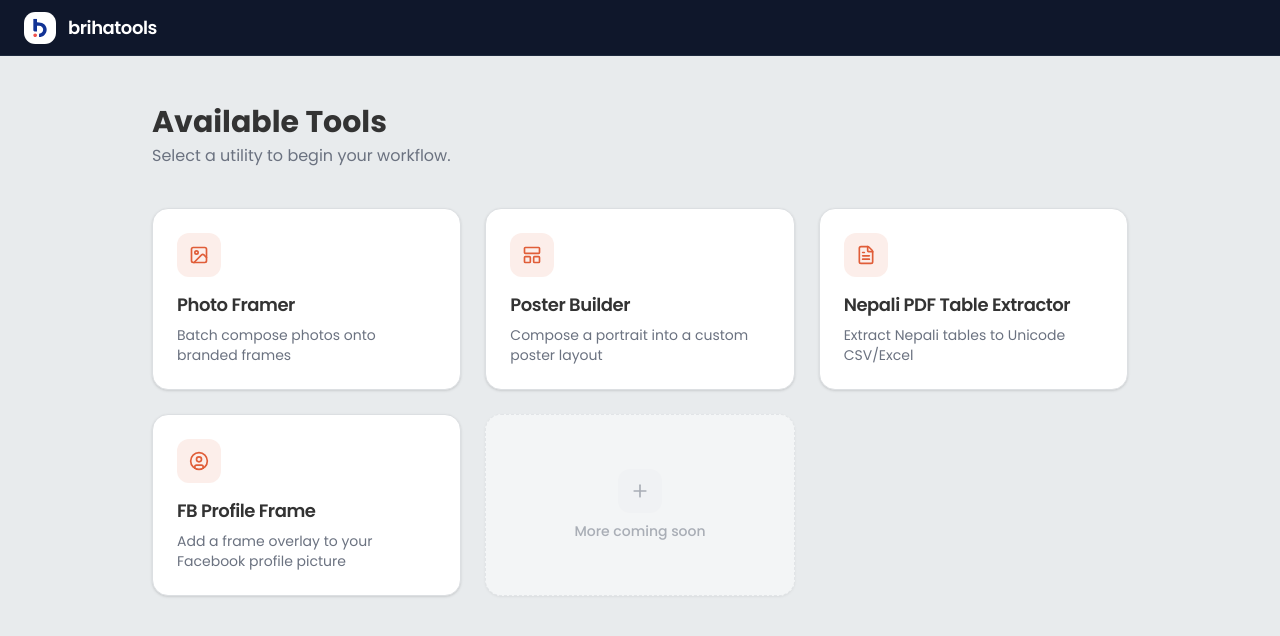
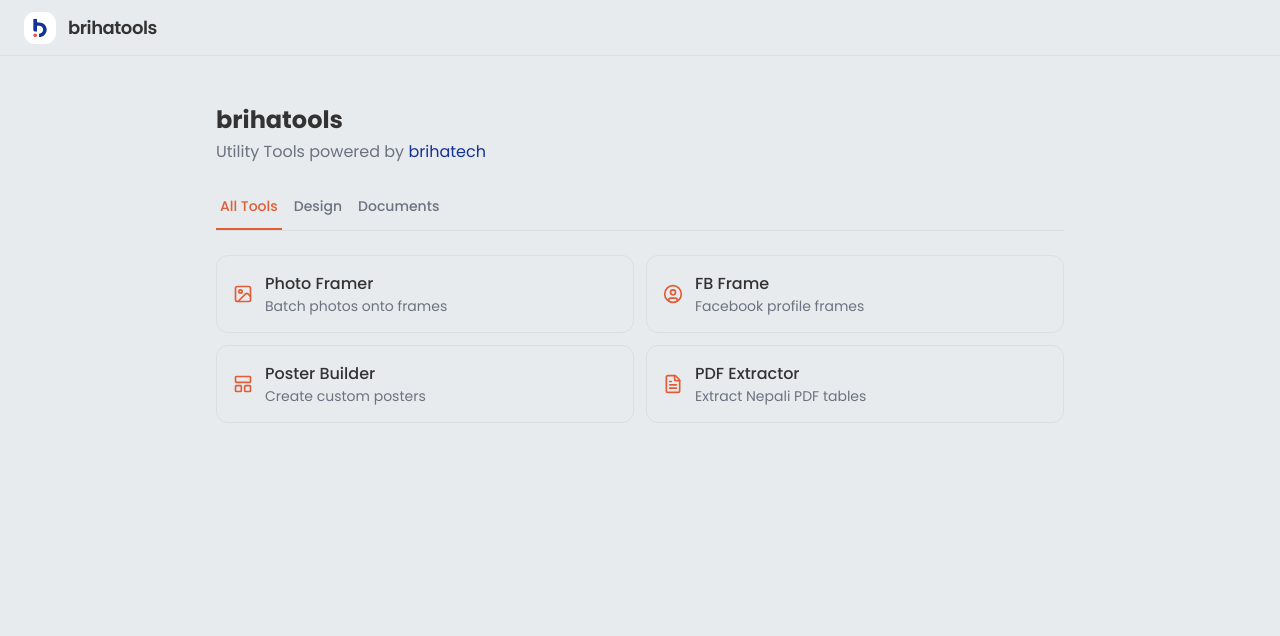
Before and after one commit to brihatech/brihatools, a React (Vite) app: page / in a window 1280 px wide. Shown: the top 636 px of the page. Built offline with nearby package versions, Linux system fonts and the light colour scheme.

Commit message:
refactor: homepage

```diff
--- a/src/components/layout/app-header.tsx
+++ b/src/components/layout/app-header.tsx
@@ -7,7 +7,7 @@ export function AppHeader() {
   const isHome = location.pathname === "/";
 
   return (
-    <nav className="flex h-14 shrink-0 items-center border-slate-800 border-b bg-slate-900 px-4 text-white sm:px-6">
+    <nav className="flex h-14 shrink-0 items-center border-b bg-background px-4 sm:px-6">
       <Link
         className="flex items-center gap-3 font-semibold text-lg tracking-tight"
         to="/"
@@ -19,7 +19,7 @@ export function AppHeader() {
       {!isHome && (
         <Link
           className={cn(
-            "ml-auto text-sm text-white/70 transition-colors hover:text-white",
+            "ml-auto text-muted-foreground text-sm transition-colors hover:text-foreground",
           )}
           to="/"
         >
--- a/src/features/fb-frame/hooks/use-fb-frame.ts
+++ b/src/features/fb-frame/hooks/use-fb-frame.ts
@@ -1,4 +1,5 @@
 import { useCallback, useEffect, useRef, useState } from "react";
+
 import { FB_FRAMES, type FbFrame } from "../lib/frames";
 
 export type FrameInfo = FbFrame & { aspectRatio: number };
--- a/src/features/home/home-page.tsx
+++ b/src/features/home/home-page.tsx
@@ -1,83 +1,102 @@
-import {
-  FileText,
-  Image,
-  LayoutPanelTop,
-  Plus,
-  UserCircle,
-} from "lucide-react";
+import { FileText, Image, LayoutPanelTop, UserCircle } from "lucide-react";
+import { useState } from "react";
 import { Link } from "react-router";
-
-import {
-  Card,
-  CardDescription,
-  CardHeader,
-  CardTitle,
-} from "@/components/ui/card";
 
 const TOOLS = [
   {
-    description: "Batch compose photos onto branded frames",
+    category: "design",
+    description: "Batch photos onto frames",
     href: "/framer",
     icon: Image,
     title: "Photo Framer",
   },
   {
-    description: "Compose a portrait into a custom poster layout",
+    category: "design",
+    description: "Facebook profile frames",
+    href: "/fb-frame",
+    icon: UserCircle,
+    title: "FB Frame",
+  },
+  {
+    category: "design",
+    description: "Create custom posters",
     href: "/poster",
     icon: LayoutPanelTop,
     title: "Poster Builder",
   },
   {
-    description: "Extract Nepali tables to Unicode CSV/Excel",
+    category: "documents",
+    description: "Extract Nepali PDF tables",
     href: "/nepali-pdf",
     icon: FileText,
-    title: "Nepali PDF Table Extractor",
-  },
-  {
-    description: "Add a frame overlay to your Facebook profile picture",
-    href: "/fb-frame",
-    icon: UserCircle,
-    title: "FB Profile Frame",
+    title: "PDF Extractor",
   },
 ] as const;
 
+const CATEGORIES = [
+  { id: "all", label: "All Tools" },
+  { id: "design", label: "Design" },
+  { id: "documents", label: "Documents" },
+] as const;
+
 export function HomePage() {
+  const [activeCategory, setActiveCategory] = useState<
+    "all" | "images" | "documents" | "design"
+  >("all");
+
+  const filteredTools =
+    activeCategory === "all"
+      ? TOOLS
+      : TOOLS.filter((tool) => tool.category === activeCategory);
+
   return (
-    <main className="mx-auto w-full max-w-5xl px-4 py-8 sm:px-6 sm:py-12">
-      <header className="mb-8 sm:mb-10">
-        <h1 className="font-bold text-2xl text-foreground sm:text-3xl">
-          Available Tools
-        </h1>
+    <main className="mx-auto w-full max-w-4xl px-4 py-8 sm:px-6 sm:py-12">
+      <header className="mb-8">
+        <h1 className="font-bold text-2xl text-foreground">brihatools</h1>
         <p className="mt-1 text-muted-foreground">
-          Select a utility to begin your workflow.
+          Utility Tools powered by{" "}
+          <a
+            className="text-[#133395] hover:underline"
+            href="https://www.brihatech.com"
+            rel="noopener noreferrer"
+            target="_blank"
+          >
+            brihatech
+          </a>
         </p>
       </header>
 
-      <div className="grid grid-cols-1 gap-4 sm:grid-cols-2 sm:gap-6 lg:grid-cols-3">
-        {TOOLS.map((tool) => (
+      <div className="mb-6 flex gap-2 border-b">
+        {CATEGORIES.map((category) => (
+          <button
+            className={`border-b-2 px-1 pb-3 font-medium text-sm transition-colors ${
+              activeCategory === category.id
+                ? "border-primary text-primary"
+                : "border-transparent text-muted-foreground hover:text-foreground"
+            }`}
+            key={category.id}
+            onClick={() => setActiveCategory(category.id)}
+            type="button"
+          >
+            {category.label}
+          </button>
+        ))}
+      </div>
+
+      <div className="grid grid-cols-1 gap-3 sm:grid-cols-2">
+        {filteredTools.map((tool) => (
           <Link key={tool.href} to={tool.href}>
-            <Card className="group h-full transition-all hover:border-primary/30 hover:shadow-md">
-              <CardHeader>
-                <div className="mb-2 flex size-11 items-center justify-center rounded-lg bg-primary/10 transition-colors group-hover:bg-primary/20">
-                  <tool.icon className="size-5 text-primary" />
+            <div className="group flex items-center gap-3 rounded-lg border p-4 transition-all hover:border-primary hover:bg-accent">
+              <tool.icon className="size-5 text-primary" />
+              <div>
+                <div className="font-medium">{tool.title}</div>
+                <div className="text-muted-foreground text-sm">
+                  {tool.description}
                 </div>
-                <CardTitle className="text-base transition-colors group-hover:text-primary sm:text-lg">
-                  {tool.title}
-                </CardTitle>
-                <CardDescription>{tool.description}</CardDescription>
-              </CardHeader>
-            </Card>
+              </div>
+            </div>
           </Link>
         ))}
-
-        <Card className="flex h-full flex-col items-center justify-center border-dashed p-6 opacity-50">
-          <div className="mb-2 flex size-11 items-center justify-center rounded-lg bg-muted">
-            <Plus className="size-5 text-muted-foreground" />
-          </div>
-          <p className="text-center font-medium text-muted-foreground text-sm">
-            More coming soon
-          </p>
-        </Card>
       </div>
     </main>
   );
--- a/src/features/poster/hooks/use-poster-builder.ts
+++ b/src/features/poster/hooks/use-poster-builder.ts
@@ -1,6 +1,6 @@
 import { useCallback, useEffect, useMemo, useRef, useState } from "react";
 
-import { type BackgroundRemovalQuality } from "../lib/background";
+import type { BackgroundRemovalQuality } from "../lib/background";
 import { computeContainedRect, generatePoster } from "../lib/canvas";
 import {
   getDefaultPosterCategoryForHostname,
```
Also changed, not shown: src/features/fb-frame/fb-frame-page.tsx (+6 -1 lines), src/features/poster/hooks/use-background-removal.ts (+14 -6 lines), src/features/fb-frame/lib/frames.ts (line endings or trailing spaces).
